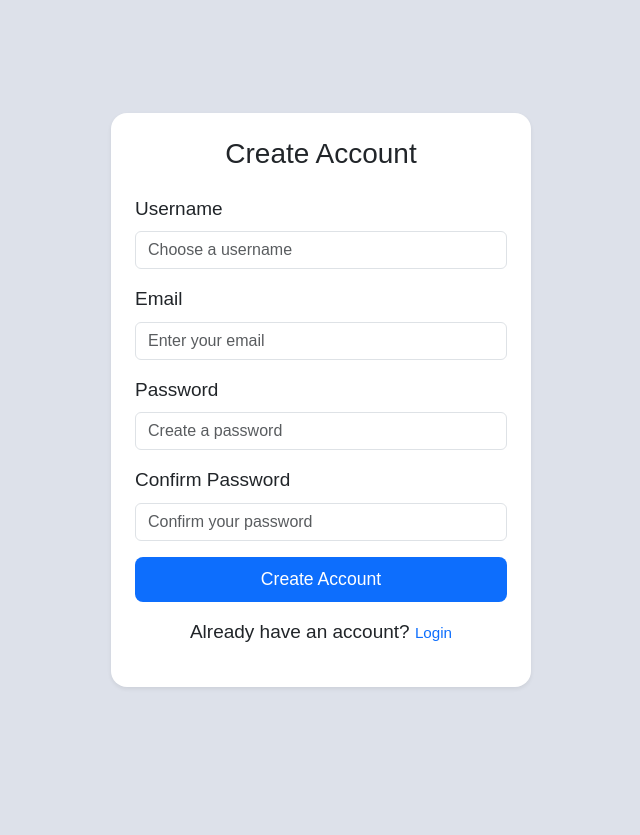
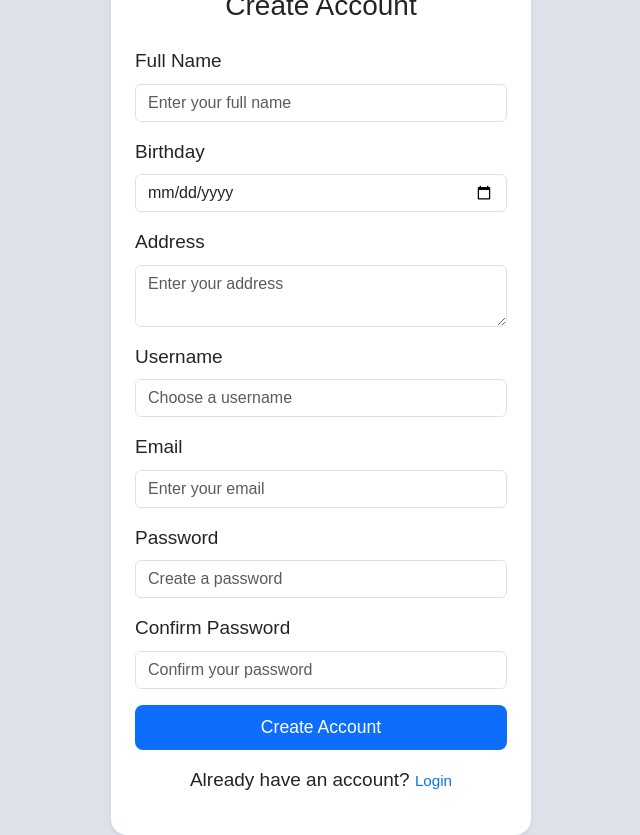
Before and after one commit to mustafamclngn/CCC181-SSIS-Web, a Flask app: page /register in a window 1280 px wide. Shown: the whole page, without its empty margins (319-959 px from the left). Before the commit the page ends 688 px from the top, so only its background shows below. Run offline with Flask 3, Linux system fonts and the light colour scheme; some libraries are stand-ins or nearby versions.

Commit message:
changes to html and db connections

```diff
--- a/app/program/controller.py
+++ b/app/program/controller.py
@@ -54,7 +54,7 @@ def register_program():
             (program_code, program_name, college_code)
         )
         db.commit()
-        return {"success": True, "message": f"Program {program_name} registered successfully!"}
+        return "", 204
     except Exception as e:
         db.rollback()
         return {"success": False, "message": str(e)}, 500
@@ -102,7 +102,7 @@ def edit_program():
             (new_code, new_name, new_college_code, original_code)
         )
         db.commit()
-        return {"success": True, "message": f"Program updated successfully!"}
+        return "", 204
     except Exception as e:
         db.rollback()
         return {"success": False, "message": str(e)}, 500
@@ -125,7 +125,7 @@ def delete_program():
     try:
         cursor.execute("DELETE FROM programs WHERE programcode = %s", (code,))
         db.commit()
-        return {"success": True, "message": f"Program deleted successfully."}
+        return "", 204
     except Exception as e:
         db.rollback()
         return {"success": False, "message": str(e)}, 500
--- a/app/student/controller.py
+++ b/app/student/controller.py
@@ -74,7 +74,7 @@ def register_student():
             (id_number, first_name, last_name, gender, year_level, program_code)
         )
         db.commit()
-        return {"success": True, "message": "Student registered successfully."}
+        return "", 204
     except Exception as e:
         db.rollback()
         return {"success": False, "message": str(e)}, 500
@@ -123,7 +123,7 @@ def edit_student():
             (id_number, first_name, last_name, gender, year_level, program_code, original_id)
         )
         db.commit()
-        return {"success": True, "message": "Student updated successfully!"}
+        return "", 204
     except Exception as e:
         db.rollback()
         return {"success": False, "message": str(e)}, 500
@@ -147,7 +147,7 @@ def delete_student():
     try:
         cursor.execute("DELETE FROM students WHERE idnumber = %s", (student_id,))
         db.commit()
-        return {"success": True, "message": f"Student deleted successfully!"}
+        return "", 204
     except Exception as e:
         db.rollback()
         return {"success": False, "message": str(e)}, 500
--- a/app/templates/colleges.html
+++ b/app/templates/colleges.html
@@ -14,7 +14,7 @@
   </div>
 
   <!-- colleges datatable -->
-  <table id="data-table" class="table table-bordered">
+  <table id="data-table" class="table table-striped table-bordered">
     <thead>
       <tr>
         <th scope="col">College Code</th>
--- a/app/templates/index.html
+++ b/app/templates/index.html
@@ -28,14 +28,13 @@
     />
   </head>
 
+  <!-- sidebar -->
   <body>
-    <!-- SIDEBAR -->
     <aside id="sidebar">
       <nav>
-        <!-- MAIN LIST -->
         <ul class="sidebar-list">
           <li class="sidebar-item">
-            <a href="javascript:void(0)" id="toggle-btn" class="sidebar-link">
+            <a href="#" id="toggle-btn" class="sidebar-link">
               <i class="bi bi-qr-code fs-1"></i> <span>Mosaic</span>
             </a>
           </li>
@@ -95,7 +94,6 @@
       </nav>
     </aside>
 
-    <!-- main content -->
     <div id="main-content">{% block content %}{% endblock %}</div>
 
     <!-- logout confirmation modal -->
--- a/app/templates/programs.html
+++ b/app/templates/programs.html
@@ -16,7 +16,7 @@
   </div>
 
   <!-- programs datatable -->
-  <table id="data-table" class="table table-bordered">
+  <table id="data-table" class="table table-striped table-bordered">
     <thead>
       <tr>
         <th scope="col">Program Code</th>
--- a/app/templates/register.html
+++ b/app/templates/register.html
@@ -18,7 +18,36 @@
       <div class="card shadow-sm p-4 rounded-4">
         <h3 class="text-center mb-4">Create Account</h3>
 
-        <!-- username -->
+        <div class="mb-3">
+          <label for="fullName" class="form-label">Full Name</label>
+          <input
+            type="text"
+            class="form-control"
+            id="fullName"
+            placeholder="Enter your full name"
+          />
+        </div>
+
+        <div class="mb-3">
+          <label for="birthday" class="form-label">Birthday</label>
+          <input
+            type="date"
+            class="form-control"
+            id="birthday"
+            placeholder="Enter your birthday"
+          />
+        </div>
+
+        <div class="mb-3">
+          <label for="address" class="form-label">Address</label>
+          <textarea
+            class="form-control"
+            id="address"
+            rows="2"
+            placeholder="Enter your address"
+          ></textarea>
+        </div>
+
         <div class="mb-3">
           <label for="username" class="form-label">Username</label>
           <input
@@ -29,7 +58,6 @@
           />
         </div>
 
-        <!-- email -->
         <div class="mb-3">
           <label for="email" class="form-label">Email</label>
           <input
@@ -40,7 +68,6 @@
           />
         </div>
 
-        <!-- password -->
         <div class="mb-3">
           <label for="password" class="form-label">Password</label>
           <input
@@ -51,7 +78,6 @@
           />
         </div>
 
-        <!-- confirm password -->
         <div class="mb-3">
           <label for="confirmPassword" class="form-label"
             >Confirm Password</label
@@ -64,12 +90,10 @@
           />
         </div>
 
-        <!-- create account button -->
         <div class="d-grid mb-3">
           <button class="btn btn-primary">Create Account</button>
         </div>
 
-        <!-- back to login link -->
         <p class="text-center">
           Already have an account?
           <a href="/login" class="create-account-link">Login</a>
--- a/app/templates/students.html
+++ b/app/templates/students.html
@@ -16,7 +16,7 @@
   </div>
 
   <!-- students datatable -->
-  <table id="data-table" class="table table-bordered">
+  <table id="data-table" class="table table-striped table-bordered">
     <thead>
       <tr>
         <th scope="col">ID-number</th>
@@ -181,7 +181,6 @@
         </div>
         <div class="modal-body">
           <form id="editStudentForm" action="/students/edit" method="post">
-            <!-- Hidden fields for original ID and original program -->
             <input type="hidden" id="originalStudentId" name="original_id" />
             <input
               type="hidden"
--- a/app/templates/users.html
+++ b/app/templates/users.html
@@ -17,19 +17,19 @@
         <td>1</td>
         <td>admin</td>
         <td>admin@example.com</td>
-        <td>admin@example.com</td>
+        <td>admin123</td>
       </tr>
       <tr>
         <td>2</td>
         <td>johndoe</td>
         <td>johndoe@example.com</td>
-        <td>admin@example.com</td>
+        <td>admin123</td>
       </tr>
       <tr>
         <td>3</td>
         <td>janedoe</td>
         <td>janedoe@example.com</td>
-        <td>admin@example.com</td>
+        <td>admin123</td>
       </tr>
     </tbody>
   </table>
```
Also changed, not shown: app/college/controller.py (+15 -23 lines), app/templates/login.html (+17 -0 lines).
